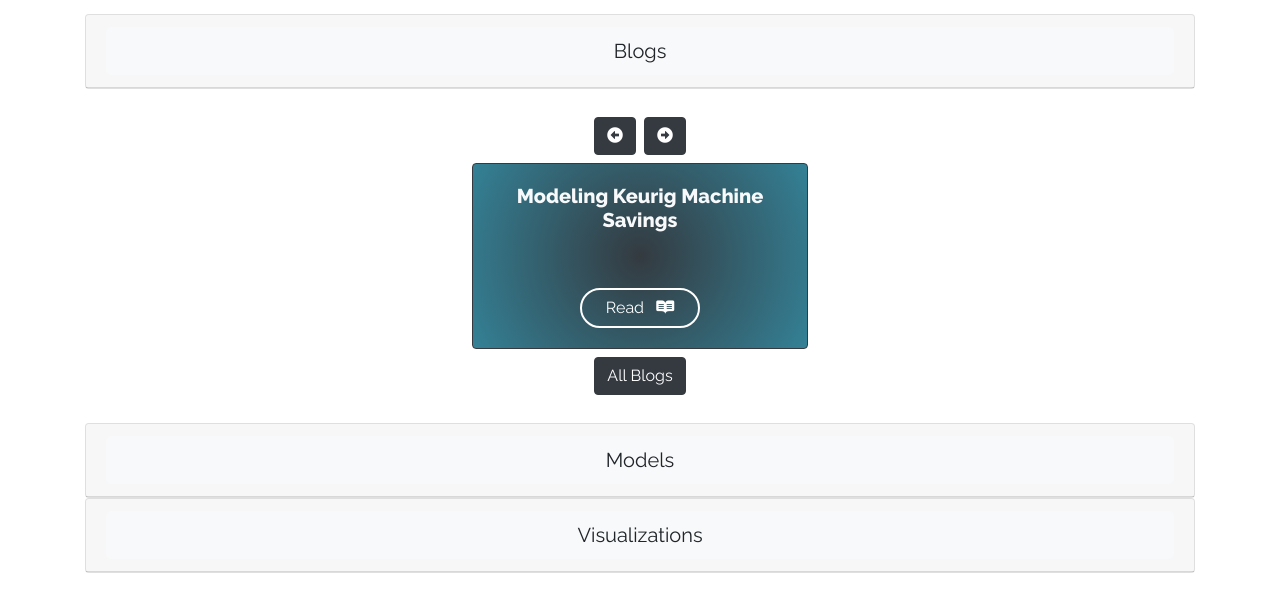
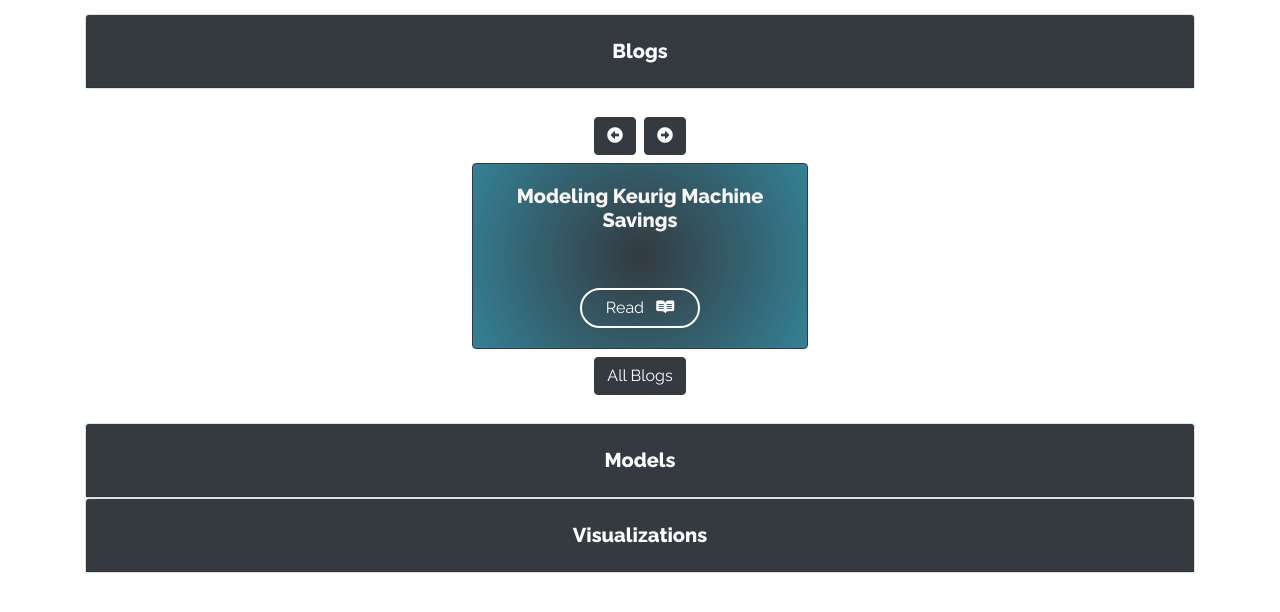
Before and after one commit to brendanfitz/portfolio-flask-app, a Flask app: page / in a window 1280 px wide. Shown: the part 56-668 px from the top of the page. Run offline with Flask 2, Linux system fonts and the light colour scheme; some libraries are stand-ins or nearby versions.

Commit message:
Update accordion headers to dark backgrounds

```diff
--- a/metis_app/core/templates/core/index.html
+++ b/metis_app/core/templates/core/index.html
@@ -6,9 +6,9 @@
     <div id="accordion">
 
       <div class="card">
-        <div class="card-header" id="blogsHeading">
+        <div class="card-header bg-dark" id="blogsHeading">
           <h5 class="mb-0">
-            <button class="btn btn-light btn-lg btn-block" data-toggle="collapse" data-target="#blogsContent" aria-expanded="true" aria-controls="blogsContent">
+            <button class="btn btn-dark btn-lg btn-block font-weight-bold" data-toggle="collapse" data-target="#blogsContent" aria-expanded="true" aria-controls="blogsContent">
               Blogs
             </button>
           </h5>
@@ -25,9 +25,9 @@
       </div>
 
       <div class="card">
-        <div class="card-header" id="modelsHeading">
+        <div class="card-header bg-dark" id="modelsHeading">
           <h5 class="mb-0">
-            <button class="btn btn-light btn-lg btn-block" data-toggle="collapse" data-target="#modelsContent" aria-expanded="false" aria-controls="modelsContent">
+            <button class="btn btn-dark btn-lg btn-block font-weight-bold" data-toggle="collapse" data-target="#modelsContent" aria-expanded="false" aria-controls="modelsContent">
               Models
             </button>
           </h5>
@@ -44,9 +44,9 @@
       </div>
 
       <div class="card">
-        <div class="card-header" id="visualsHeading">
+        <div class="card-header bg-dark" id="visualsHeading">
           <h5 class="mb-0">
-            <button class="btn btn-light btn-lg btn-block" data-toggle="collapse" data-target="#visualsContent" aria-expanded="false" aria-controls="visualsContent">
+            <button class="btn btn-dark btn-lg btn-block font-weight-bold" data-toggle="collapse" data-target="#visualsContent" aria-expanded="false" aria-controls="visualsContent">
               Visualizations
             </button>
           </h5>
```
